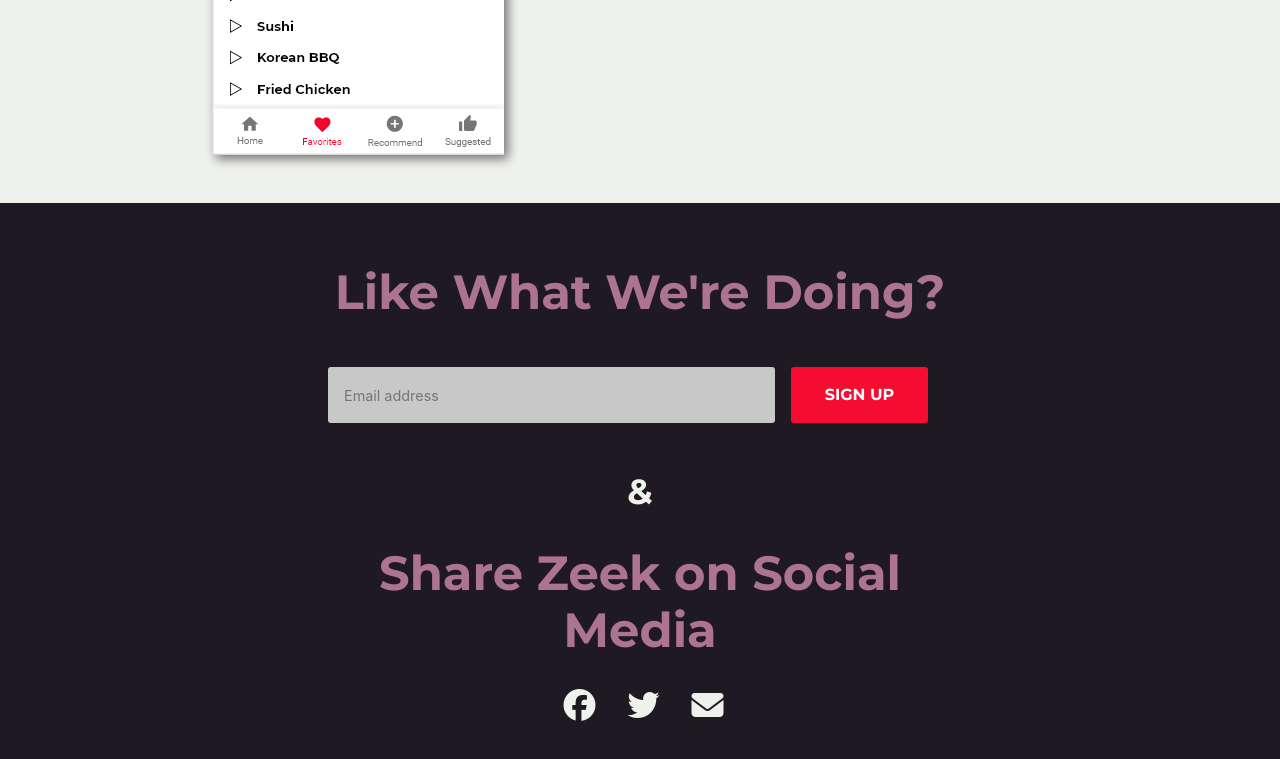
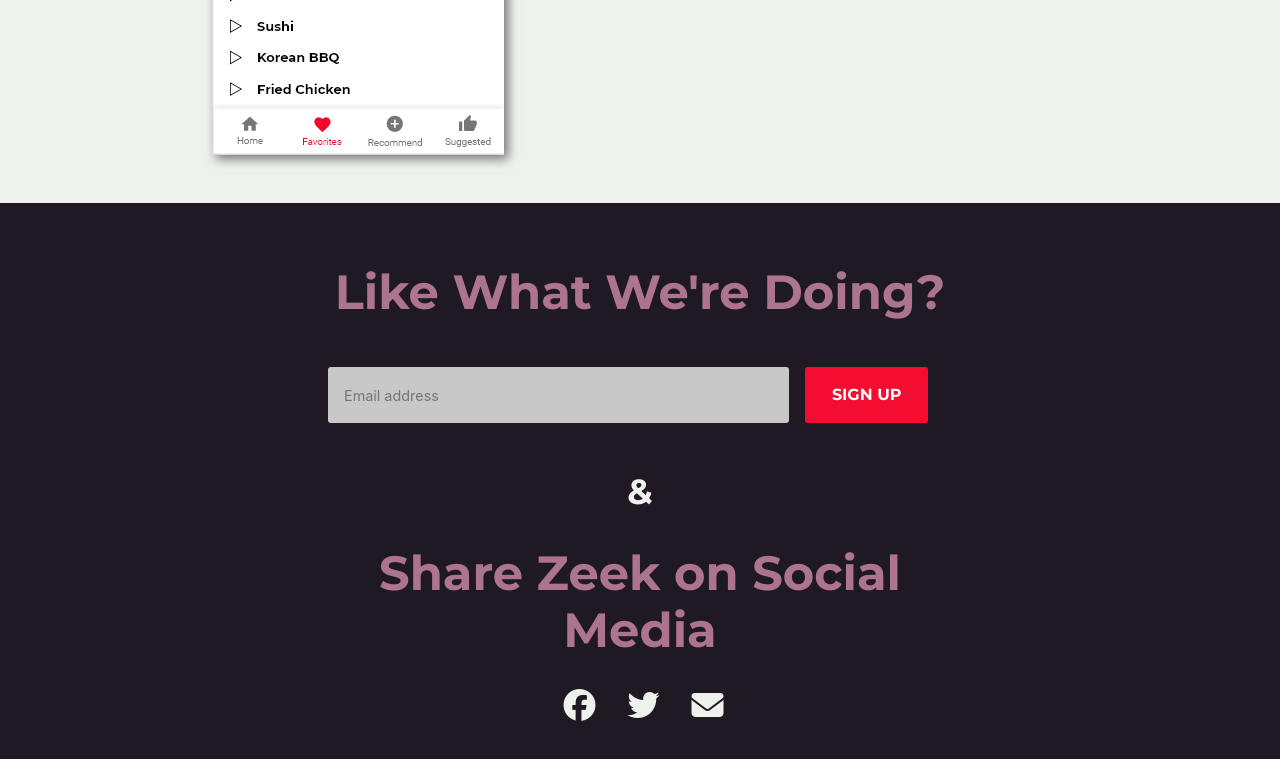
Before and after one commit to sherman2zhiwei/zeek, a plain HTML site: page index.html in a window 1280 px wide. Shown: the part 2620-3379 px from the top of the page. Drawn offline with nearby package versions, Linux system fonts and the light colour scheme; a script that the page names is missing.

Commit message:
Resize buttons

```diff
--- a/index.html
+++ b/index.html
@@ -249,7 +249,7 @@
 <!-- 						</div>
 					<div class="sign-up-box d-flex justify-content-start"> -->
 						<input type="email" name="MERGE0" id="inputEmail" class="form-control, email-add pr-2 pl-3 pb-3 pt-3 mt-2 ml-2 mr-2" placeholder="Email address" required="True" >
-						<button type="submit" onsubmit="signUp()" class="sign-up-button pb-3 pt-3 mt-2 pl-4 pr-4 ml-2 mr-2"><p class='sign-up-text'>SIGN UP</p></button>
+						<button type="submit" onsubmit="signUp()" class="sign-up-button pb-3 pt-3 mt-2 pl-3 pr-3 ml-2 mr-2"><p class='sign-up-text'>SIGN UP</p></button>
 					</div>
 				</form>
 				<h1 class="text-footer-header-4 text-center font-weight-bold mt-5">&</h1>
```
